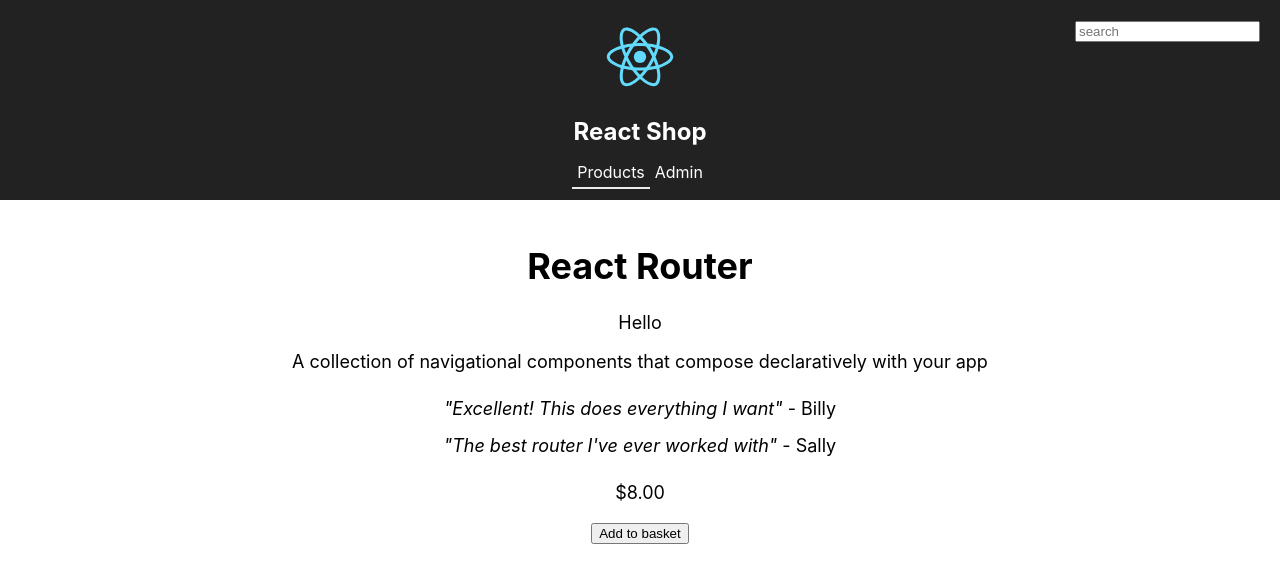
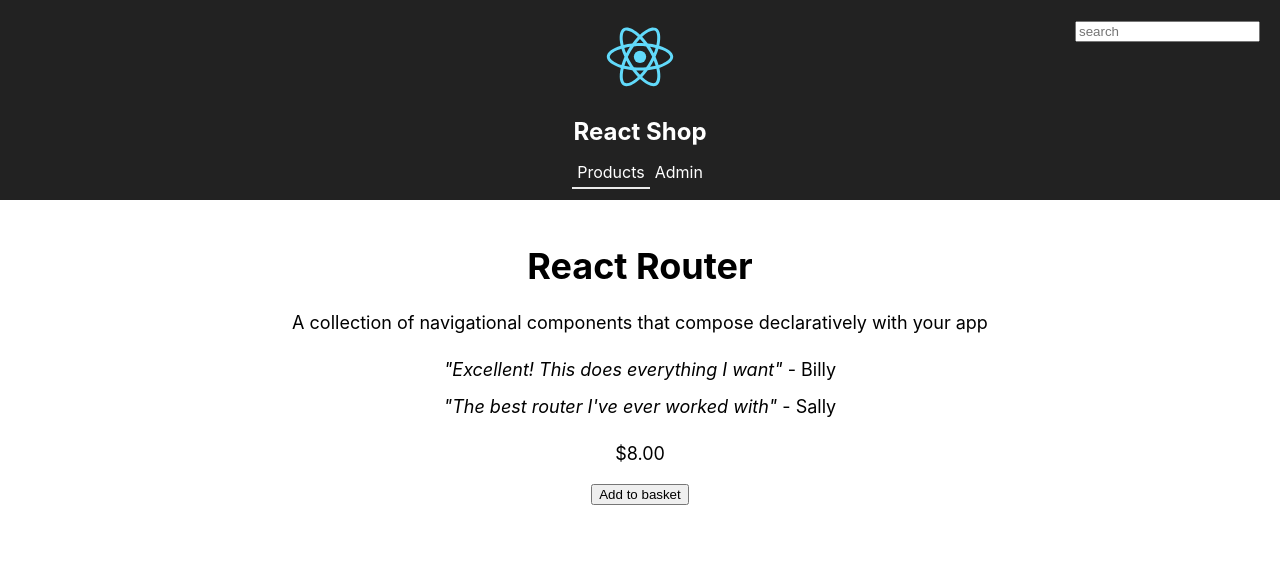
Before and after one commit to hesbon-osoro/Learn-React-with-TypeScript-3, a React (Create React App) app in the folder chapter6/react-router-shop/: page /products/1 in a window 1280 px wide. Shown: the top 582 px of the page. Built offline with nearby package versions, Linux system fonts and the light colour scheme.

Commit message:
replacing the hard code with the refactored code

```diff
--- a/chapter6/react-router-shop/src/Tabs.tsx
+++ b/chapter6/react-router-shop/src/Tabs.tsx
@@ -53,16 +53,14 @@ export interface ITabProps {
 	initialActive?: boolean;
 }
 class Tabs extends React.Component<{}, IState> {
-	public static Tab: React.FC<ITabProps> = props => (
-		<li>TODO - render the child nodes</li>
-	);
+	public static Tab: React.FC<ITabProps> = props => <li>{props.children}</li>;
 	private handleTabClick = (e: React.MouseEvent<HTMLLIElement>) => {
 		const li = e.target as HTMLLIElement;
 		const heading: string = li.textContent ? li.textContent : '';
 		this.setState({ activeName: heading });
 	};
 	public render() {
-		return <p>Hello</p>;
+		return <ul className="tabs">{this.props.children}</ul>;
 	}
 }
 
```
